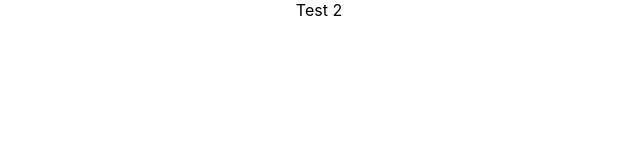
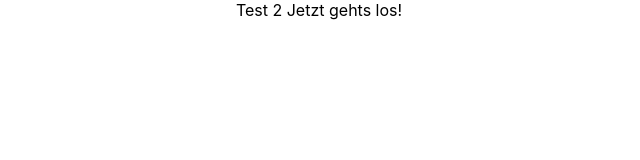
Before and after one commit to soroushshalali/G4, a React (Create React App) app: page / in a window 1280 px wide. Shown: the top 160 px of the page, without its empty margins (321-961 px from the left). Built offline with nearby package versions, Linux system fonts and the light colour scheme.

Commit message:
erster Kommentar

```diff
--- a/src/App.js
+++ b/src/App.js
@@ -9,6 +9,7 @@ function App() {
     <BrowserRouter>
       <div className="App">
         Test 2
+        Jetzt gehts los!
       </div>
     </BrowserRouter>
   );
```
